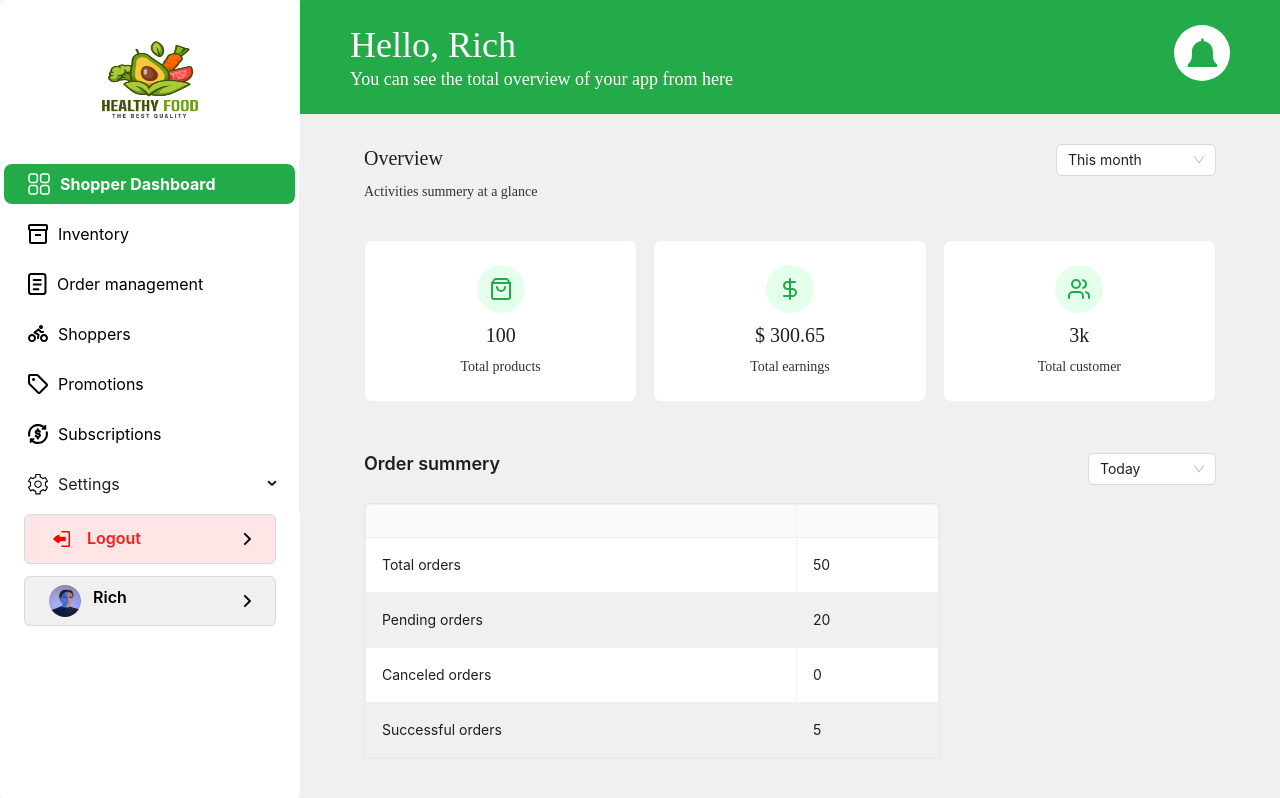
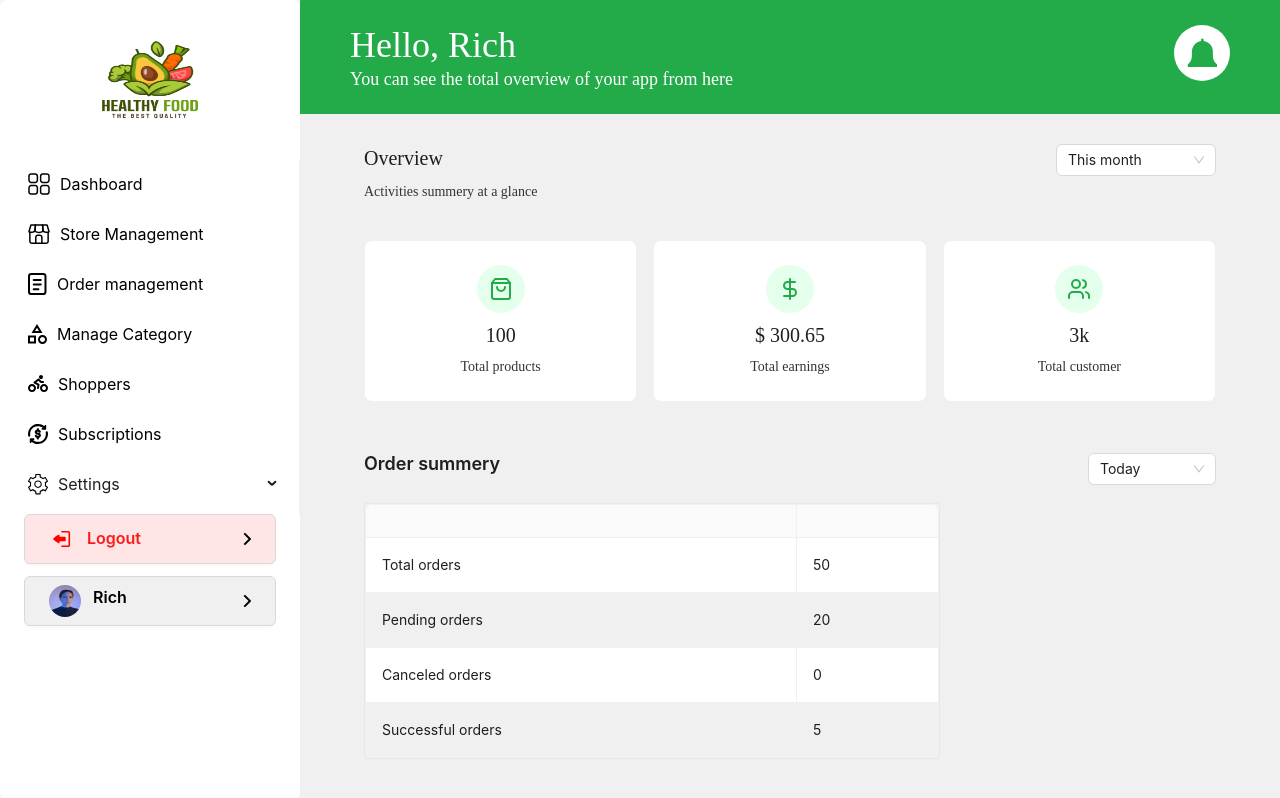
Before and after one commit to sparktechagency/grocery_market_dashboard, a React (Vite) app: page / in a window 1280 px wide. Built offline with nearby package versions, Linux system fonts and the light colour scheme.

Commit message:
aded the supper admin layout

```diff
--- a/src/Router/Router.jsx
+++ b/src/Router/Router.jsx
@@ -16,6 +16,8 @@ import AboutUs from "../Store/pages/AboutUs";
 import FAQ from "../Store/pages/FAQ";
 import ChangePassword from "../Store/pages/ChangePassword";
 import NotificationComponents from "../Store/pages/NotificationComponents";
+import StoreManagement from "../SupperAdmin/StoreManagement";
+import SupperAdminDashboard from "../SupperAdmin/SupperAdminDashboard";
 
 export const router = createBrowserRouter([
     {
@@ -69,6 +71,22 @@ export const router = createBrowserRouter([
             },
         ]
     },
+    // ================================ supper admin route ==========
+
+    {
+        path: "/supper_admin",
+        element: <StoreDashboardSidebar />,
+        children: [
+            {
+                index: true,
+                element: <SupperAdminDashboard />
+            },
+            {
+                path: "store_management",
+                element: <StoreManagement />
+            },
+        ]
+    },
     {
         path: "/login",
         element: <Login />
--- a/src/Store/StoreDashboardSidebar.jsx
+++ b/src/Store/StoreDashboardSidebar.jsx
@@ -1,29 +1,27 @@
 import React from "react";
 import { Button, Layout, Menu } from "antd";
-import { Link, useNavigate, useLocation, Outlet, useSearchParams } from "react-router-dom";
+import { Link, useNavigate, useLocation, Outlet } from "react-router-dom";
 import ImageLogo from "../assets/images/logo/logo.jpg"
 import ImageProfile from "../assets/images/profileImage.jpg";
 
 import SubMenu from "antd/es/menu/SubMenu";
 import "./Styled_components.css";
-import { IconAboutBlack, IconAboutWhite, IconDashboardBlack, IconDashboardWhite, IconFAQBlack, IconFAQWhite, IconInventoryBlack, IconInventoryWhite, IconKeyBlack, IconKeyWhite, IconLogout, IconManageBlack, IconManageWhite, IconNotification, IconPromotionsBlack, IconPromotionsWhite, IconRightBlackArrow, IconSettingsBlack, IconSettingsWhite, IconShopBlack, IconShoppersBlack, IconShoppersWhite, IconShopWhite, IconSubscriptionsBlack, IconSubscriptionsWhite } from "../assets/icon";
+import { IconAboutBlack, IconAboutWhite, IconDashboardBlack, IconDashboardWhite, IconFAQBlack, IconFAQWhite, IconInventoryBlack, IconInventoryWhite, IconKeyBlack, IconKeyWhite, IconLogout, IconManageBlack, IconManageCategoryBlack, IconManageCategoryWhite, IconManageWhite, IconNotification, IconPromotionsBlack, IconPromotionsWhite, IconRightBlackArrow, IconSettingsBlack, IconSettingsWhite, IconShopBlack, IconShoppersBlack, IconShoppersWhite, IconShopWhite, IconStoreManagementBlack, IconStoreManagementWhite, IconSubscriptionsBlack, IconSubscriptionsWhite } from "../assets/icon";
 
 const { Header, Sider, Content } = Layout;
 
-
-
 const adminItems = [
     {
-        path: "/",
+        path: "/supper_admin",
         title: "Dashboard",
         icon: IconDashboardBlack,
         activeIcon: IconDashboardWhite,
     },
     {
-        path: "/inventory",
-        title: "Inventory",
-        icon: IconInventoryBlack,
-        activeIcon: IconInventoryWhite,
+        path: "/store_management",
+        title: "Store Management",
+        icon: IconStoreManagementBlack,
+        activeIcon: IconStoreManagementWhite,
     },
     {
         path: "/orderManagement",
@@ -32,16 +30,16 @@ const adminItems = [
         activeIcon: IconManageWhite,
     },
     {
+        path: "/ManageCategory",
+        title: "Manage Category",
+        icon: IconManageCategoryBlack,
+        activeIcon: IconManageCategoryWhite,
+    },
+    {
         path: "/shoppers",
         title: "Shoppers",
         icon: IconShoppersBlack,
         activeIcon: IconShoppersWhite,
-    },
-    {
-        path: "/promotions",
-        title: "Promotions",
-        icon: IconPromotionsBlack,
-        activeIcon: IconPromotionsWhite,
     },
     {
         path: "/subscriptions",
@@ -61,12 +59,6 @@ const adminItems = [
                 title: "Change Password",
                 icon: IconKeyBlack,
                 activeIcon: IconKeyWhite,
-            },
-            {
-                path: "/settings/shop_setting",
-                title: "Shop settings",
-                icon: IconShopBlack,
-                activeIcon: IconShopWhite,
             },
             {
                 path: "/settings/about_us",
@@ -155,7 +147,7 @@ const shopperItems = [
     },
 ];
 const StoreDashboardSidebar = () => {
-    const [isAdmin, setIsAdmin] = React.useState(false)
+    const [isAdmin, setIsAdmin] = React.useState(true)
 
     const navigate = useNavigate();
     const location = useLocation();
--- /dev/null
+++ b/src/SupperAdmin/StoreManagement.jsx
@@ -0,0 +1,9 @@
+import React from 'react'
+
+const StoreManagement = () => {
+    return (
+        <div>StoreManagement</div>
+    )
+}
+
+export default StoreManagement
--- /dev/null
+++ b/src/SupperAdmin/SupperAdminDashboard.jsx
@@ -0,0 +1,9 @@
+import React from 'react'
+
+const SupperAdminDashboard = () => {
+    return (
+        <div><p>a;lskjdfa</p></div>
+    )
+}
+
+export default SupperAdminDashboard
--- a/src/assets/icon.jsx
+++ b/src/assets/icon.jsx
@@ -244,3 +244,37 @@ export const IconDollar = (
   </svg>
 
 );
+export const IconStoreManagementBlack = (
+  <svg width="22" height="21" viewBox="0 0 22 21" fill="none" xmlns="http://www.w3.org/2000/svg">
+    <path d="M1.85571 8.11182V17.2557C1.85571 17.7946 2.0698 18.3115 2.45087 18.6925C2.83193 19.0736 3.34878 19.2877 3.88769 19.2877H18.1115C18.6504 19.2877 19.1673 19.0736 19.5484 18.6925C19.9294 18.3115 20.1435 17.7946 20.1435 17.2557V8.11182" stroke="black" stroke-width="1.5" />
+    <path d="M13.8779 19.2876V13.1916C13.8779 12.6527 13.6638 12.1359 13.2828 11.7548C12.9017 11.3738 12.3849 11.1597 11.8459 11.1597H9.81396C9.27505 11.1597 8.7582 11.3738 8.37713 11.7548C7.99606 12.1359 7.78198 12.6527 7.78198 13.1916V19.2876" stroke="black" stroke-width="1.5" stroke-miterlimit="16" />
+    <path d="M20.9747 7.46575L19.2536 1.44195C19.2172 1.3146 19.1402 1.20257 19.0345 1.12283C18.9287 1.04309 18.7998 0.999971 18.6674 1H14.5557L15.0383 6.7952C15.0457 6.88834 15.0752 6.97837 15.1243 7.05787C15.1734 7.13736 15.2407 7.20404 15.3207 7.25239C15.7169 7.48912 16.4911 7.92599 17.0956 8.11192C18.1279 8.42992 19.6356 8.31512 20.4951 8.20945C20.5787 8.19865 20.6589 8.16975 20.7301 8.12475C20.8014 8.07976 20.8619 8.01976 20.9076 7.94895C20.9533 7.87814 20.9829 7.79822 20.9945 7.71476C21.0061 7.6313 20.9993 7.54632 20.9747 7.46575Z" stroke="black" stroke-width="1.5" />
+    <path d="M13.0316 8.11192C13.6087 7.93412 14.3402 7.52874 14.7486 7.28694C14.8436 7.23009 14.9207 7.14761 14.9711 7.04896C15.0214 6.9503 15.0429 6.83947 15.0331 6.72916L14.5556 1H7.44365L6.96614 6.72916C6.95615 6.83963 6.97756 6.95068 7.02788 7.04954C7.07821 7.14839 7.15541 7.23103 7.25061 7.28795C7.65904 7.52874 8.39055 7.93412 8.96763 8.11192C10.4845 8.57927 11.5147 8.57927 13.0316 8.11192Z" stroke="black" stroke-width="1.5" />
+    <path d="M2.74581 1.44195L1.02473 7.46677C1.00043 7.54721 0.993939 7.63198 1.00569 7.71519C1.01745 7.7984 1.04717 7.87805 1.0928 7.94862C1.13843 8.01919 1.19887 8.07898 1.26992 8.12385C1.34098 8.16871 1.42094 8.19758 1.50427 8.20844C2.36278 8.31512 3.87153 8.42891 4.90377 8.11192C5.50828 7.92599 6.28348 7.48912 6.6787 7.25341C6.75879 7.20496 6.82618 7.13812 6.8753 7.05844C6.92442 6.97876 6.95385 6.88852 6.96115 6.7952L7.44374 1H3.33204C3.19957 0.999971 3.0707 1.04309 2.96493 1.12283C2.85916 1.20257 2.78224 1.3146 2.74581 1.44195Z" stroke="black" stroke-width="1.5" />
+  </svg>
+
+
+);
+export const IconStoreManagementWhite = (
+  <svg width="22" height="21" viewBox="0 0 22 21" fill="none" xmlns="http://www.w3.org/2000/svg">
+    <path d="M1.85571 8.11182V17.2557C1.85571 17.7946 2.0698 18.3115 2.45087 18.6925C2.83193 19.0736 3.34878 19.2877 3.88769 19.2877H18.1115C18.6504 19.2877 19.1673 19.0736 19.5484 18.6925C19.9294 18.3115 20.1435 17.7946 20.1435 17.2557V8.11182" stroke="white" stroke-width="1.5" />
+    <path d="M13.8779 19.2876V13.1916C13.8779 12.6527 13.6638 12.1359 13.2828 11.7548C12.9017 11.3738 12.3849 11.1597 11.8459 11.1597H9.81396C9.27505 11.1597 8.7582 11.3738 8.37713 11.7548C7.99606 12.1359 7.78198 12.6527 7.78198 13.1916V19.2876" stroke="white" stroke-width="1.5" stroke-miterlimit="16" />
+    <path d="M20.9747 7.46575L19.2536 1.44195C19.2172 1.3146 19.1402 1.20257 19.0345 1.12283C18.9287 1.04309 18.7998 0.999971 18.6674 1H14.5557L15.0383 6.7952C15.0457 6.88834 15.0752 6.97837 15.1243 7.05787C15.1734 7.13736 15.2407 7.20404 15.3207 7.25239C15.7169 7.48912 16.4911 7.92599 17.0956 8.11192C18.1279 8.42992 19.6356 8.31512 20.4951 8.20945C20.5787 8.19865 20.6589 8.16975 20.7301 8.12475C20.8014 8.07976 20.8619 8.01976 20.9076 7.94895C20.9533 7.87814 20.9829 7.79822 20.9945 7.71476C21.0061 7.6313 20.9993 7.54632 20.9747 7.46575Z" stroke="white" stroke-width="1.5" />
+    <path d="M13.0315 8.11192C13.6085 7.93412 14.3401 7.52874 14.7485 7.28694C14.8435 7.23009 14.9206 7.14761 14.9709 7.04896C15.0213 6.9503 15.0427 6.83947 15.033 6.72916L14.5554 1H7.44353L6.96601 6.72916C6.95603 6.83963 6.97743 6.95068 7.02776 7.04954C7.07808 7.14839 7.15529 7.23103 7.25049 7.28795C7.65892 7.52874 8.39043 7.93412 8.96751 8.11192C10.4844 8.57927 11.5146 8.57927 13.0315 8.11192Z" stroke="white" stroke-width="1.5" />
+    <path d="M2.74581 1.44195L1.02473 7.46677C1.00043 7.54721 0.993939 7.63198 1.00569 7.71519C1.01745 7.7984 1.04717 7.87805 1.0928 7.94862C1.13843 8.01919 1.19887 8.07898 1.26992 8.12385C1.34098 8.16871 1.42094 8.19758 1.50427 8.20844C2.36278 8.31512 3.87153 8.42891 4.90377 8.11192C5.50828 7.92599 6.28348 7.48912 6.6787 7.25341C6.75879 7.20496 6.82618 7.13812 6.8753 7.05844C6.92442 6.97876 6.95385 6.88852 6.96115 6.7952L7.44374 1H3.33204C3.19957 0.999971 3.0707 1.04309 2.96493 1.12283C2.85916 1.20257 2.78224 1.3146 2.74581 1.44195Z" stroke="white" stroke-width="1.5" />
+  </svg>
+
+
+
+);
+export const IconManageCategoryBlack = (
+  <svg width="19" height="20" viewBox="0 0 19 20" fill="none" xmlns="http://www.w3.org/2000/svg">
+    <path d="M3.5 9L9 0L14.5 9H3.5ZM14.5 20C13.25 20 12.1877 19.5627 11.313 18.688C10.4383 17.8133 10.0007 16.7507 10 15.5C9.99933 14.2493 10.437 13.187 11.313 12.313C12.189 11.439 13.2513 11.0013 14.5 11C15.7487 10.9987 16.8113 11.4363 17.688 12.313C18.5647 13.1897 19.002 14.252 19 15.5C18.998 16.748 18.5607 17.8107 17.688 18.688C16.8153 19.5653 15.7527 20.0027 14.5 20ZM0 19.5V11.5H8V19.5H0ZM14.5 18C15.2 18 15.7917 17.7583 16.275 17.275C16.7583 16.7917 17 16.2 17 15.5C17 14.8 16.7583 14.2083 16.275 13.725C15.7917 13.2417 15.2 13 14.5 13C13.8 13 13.2083 13.2417 12.725 13.725C12.2417 14.2083 12 14.8 12 15.5C12 16.2 12.2417 16.7917 12.725 17.275C13.2083 17.7583 13.8 18 14.5 18ZM2 17.5H6V13.5H2V17.5ZM7.05 7H10.95L9 3.85L7.05 7Z" fill="black" />
+  </svg>
+);
+export const IconManageCategoryWhite = (
+  <svg width="19" height="20" viewBox="0 0 19 20" fill="none" xmlns="http://www.w3.org/2000/svg">
+    <path d="M3.5 9L9 0L14.5 9H3.5ZM14.5 20C13.25 20 12.1877 19.5627 11.313 18.688C10.4383 17.8133 10.0007 16.7507 10 15.5C9.99933 14.2493 10.437 13.187 11.313 12.313C12.189 11.439 13.2513 11.0013 14.5 11C15.7487 10.9987 16.8113 11.4363 17.688 12.313C18.5647 13.1897 19.002 14.252 19 15.5C18.998 16.748 18.5607 17.8107 17.688 18.688C16.8153 19.5653 15.7527 20.0027 14.5 20ZM0 19.5V11.5H8V19.5H0ZM14.5 18C15.2 18 15.7917 17.7583 16.275 17.275C16.7583 16.7917 17 16.2 17 15.5C17 14.8 16.7583 14.2083 16.275 13.725C15.7917 13.2417 15.2 13 14.5 13C13.8 13 13.2083 13.2417 12.725 13.725C12.2417 14.2083 12 14.8 12 15.5C12 16.2 12.2417 16.7917 12.725 17.275C13.2083 17.7583 13.8 18 14.5 18ZM2 17.5H6V13.5H2V17.5ZM7.05 7H10.95L9 3.85L7.05 7Z" fill="white" />
+  </svg>
+
+);
```
